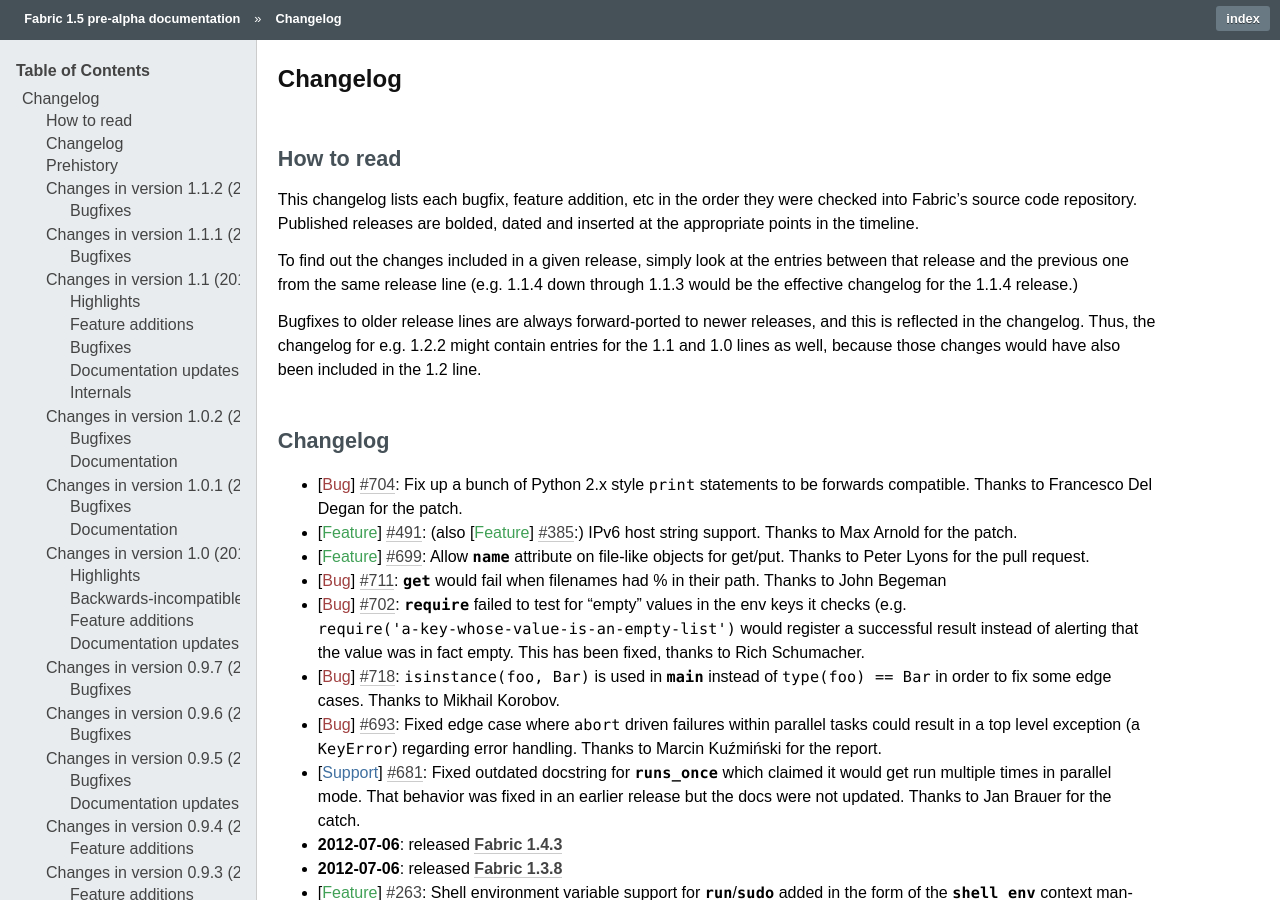
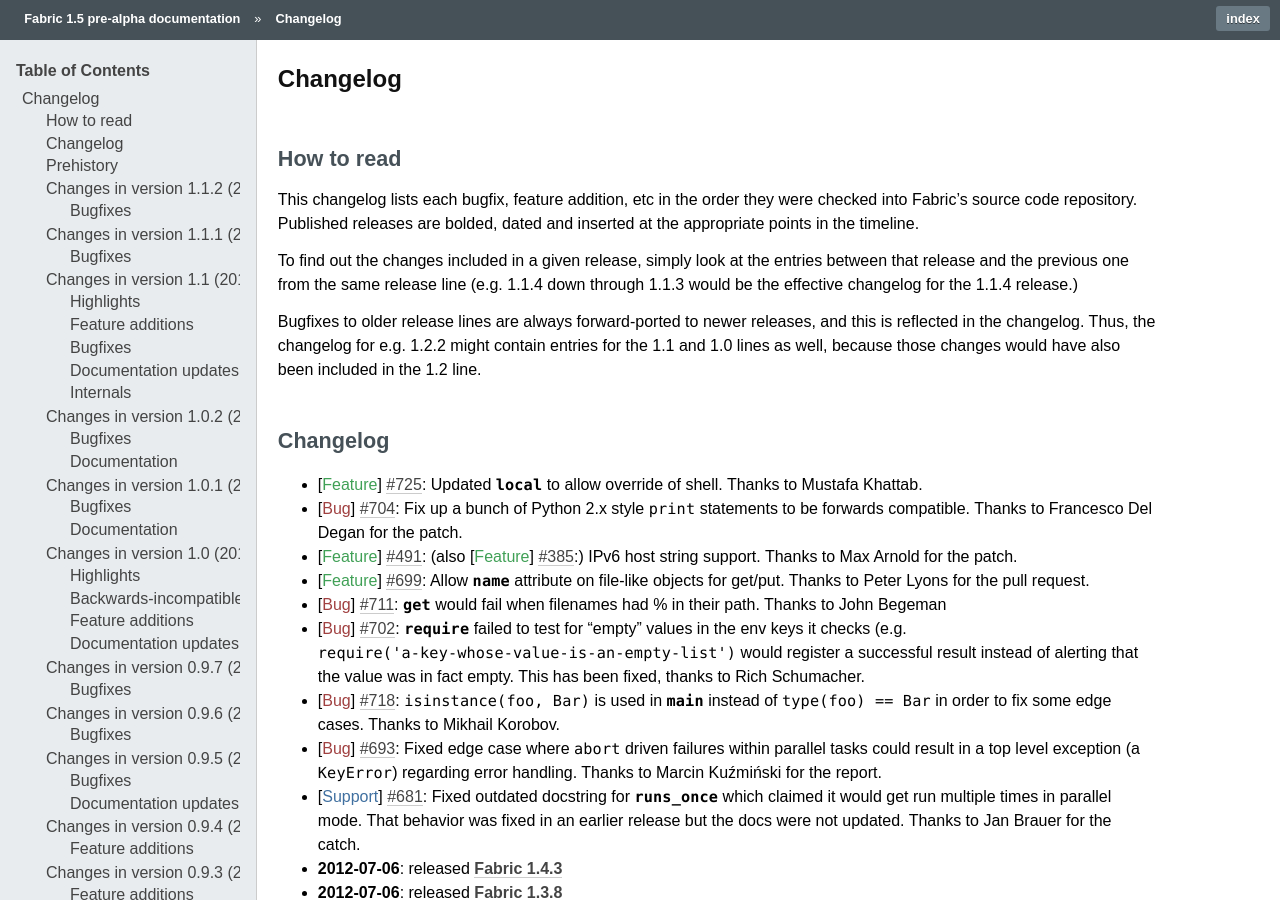
Before and after one commit to fabric/fabric, a Sphinx documentation site: the page built from docs/changelog.rst, in a window 1280 px wide and 900 px high. Built offline with Sphinx 7.4.7, drawn with Linux system fonts in a browser that asks for light colours.

Commit message:
Add changelog entry re #725

```diff
--- a/docs/changelog.rst
+++ b/docs/changelog.rst
@@ -25,6 +25,8 @@
 Changelog
 =========
 
+* :feature:`725` Updated `~fabric.operations.local` to allow override
+  of shell. Thanks to Mustafa Khattab.
 * :bug:`704` Fix up a bunch of Python 2.x style ``print`` statements to be
   forwards compatible. Thanks to Francesco Del Degan for the patch.
 * :feature:`491` (also :feature:`385`) IPv6 host string support. Thanks to Max
```
